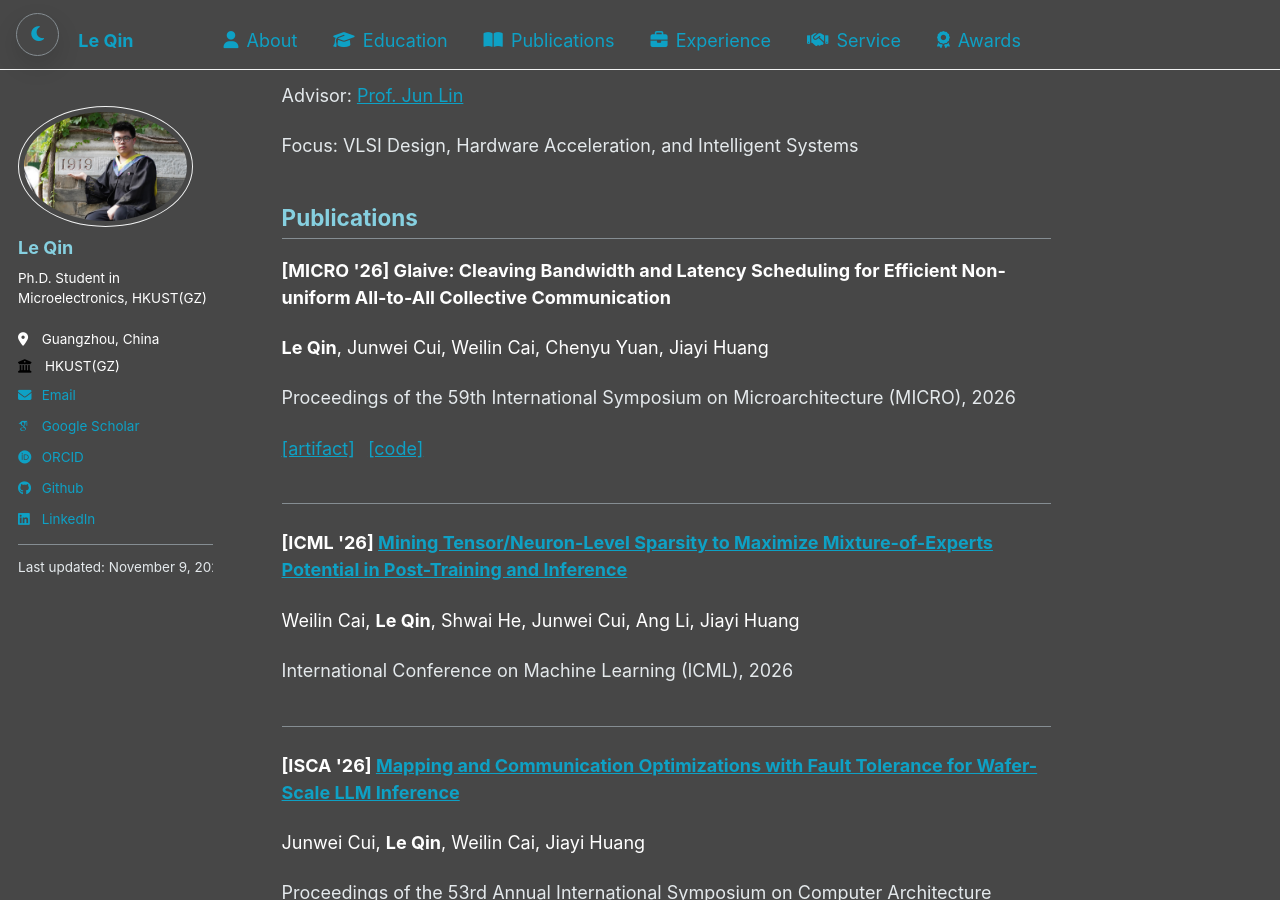
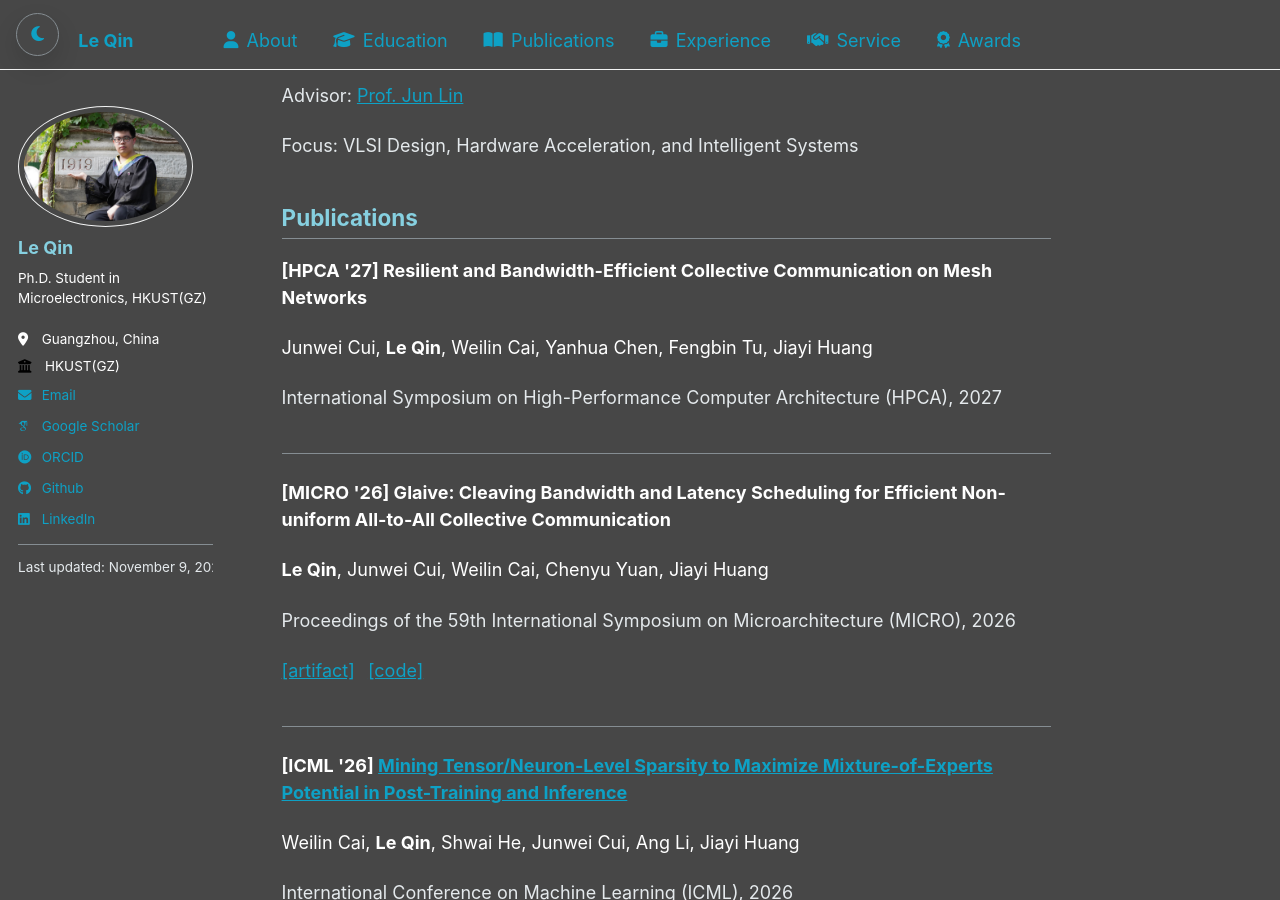
Before and after one commit to G-alois/G-alois.github.io, a Jekyll site: the page built from _pages/about.md, in a window 1280 px wide and 900 px high, scrolled down 1106 px. Built offline with Jekyll 4.4.1, drawn with Linux system fonts in a browser that asks for light colours; some web fonts are replaced.

Commit message:
Add HPCA 2027 publication

```diff
--- a/_pages/about.md
+++ b/_pages/about.md
@@ -34,6 +34,12 @@ author_profile: true
 
 <section id="publications" class="anchor-section">
   <h2>Publications</h2>
+
+  <div class="publication-item">
+    <p class="publication-title"><strong>[HPCA '27]</strong> Resilient and Bandwidth-Efficient Collective Communication on Mesh Networks</p>
+    <p class="publication-authors">Junwei Cui, <strong>Le Qin</strong>, Weilin Cai, Yanhua Chen, Fengbin Tu, Jiayi Huang</p>
+    <p class="publication-meta">International Symposium on High-Performance Computer Architecture (HPCA), 2027</p>
+  </div>
 
   <div class="publication-item">
     <p class="publication-title"><strong>[MICRO '26]</strong> Glaive: Cleaving Bandwidth and Latency Scheduling for Efficient Non-uniform All-to-All Collective Communication</p>
```
